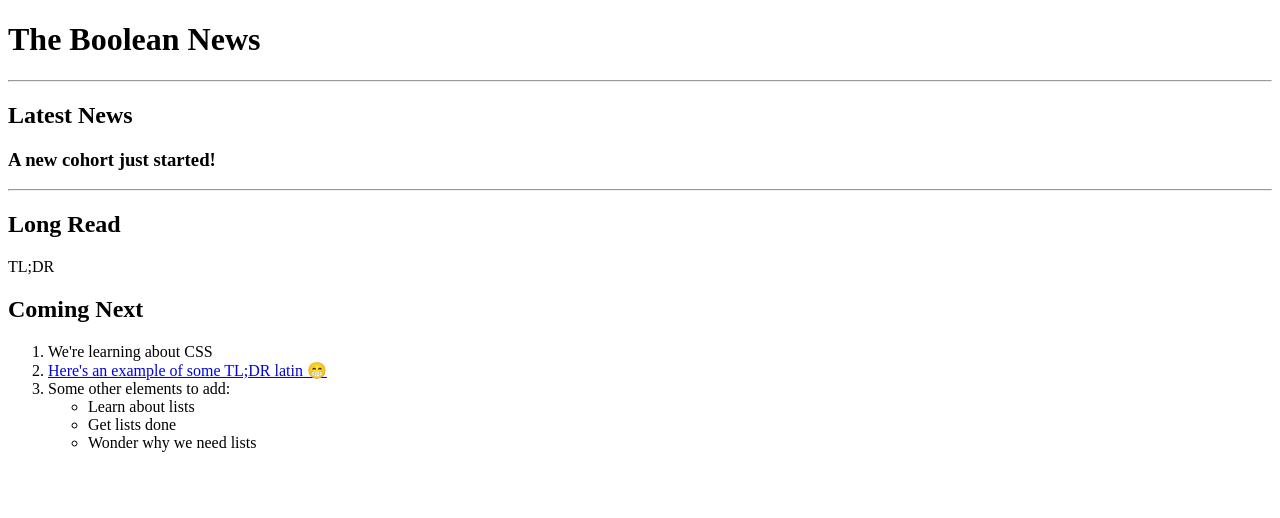
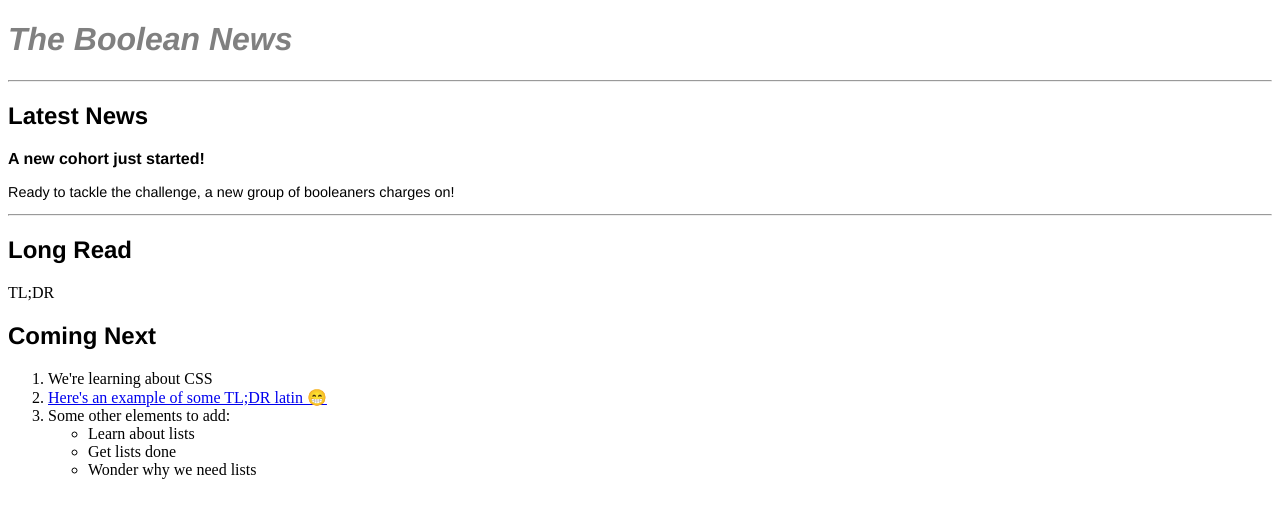
Before and after one commit to brokensythe/boolean-uk-html-boolean-news, a website: page index.html in a window 1280 px wide. Drawn offline with Linux system fonts and the light colour scheme.

Commit message:
Added missing text

```diff
--- a/index.html
+++ b/index.html
@@ -11,7 +11,8 @@
 		<h1>The Boolean News</h1>
 		<hr />
 		<h2>Latest News</h2>
-		<h3>A new cohort just started!</h3>
+    <h3>A new cohort just started!</h3>
+    <p class="cohort">Ready to tackle the challenge, a new group of booleaners charges on!</p>
 		<hr />
 		<h2>Long Read</h2>
     <p>TL;DR</p>
--- a/style.css
+++ b/style.css
@@ -0,0 +1,16 @@
+h1 {
+	color: gray;
+	font: italic normal bold normal 2em Helvetica, Arial, sans-serif;
+}
+
+h2 {
+	font: normal bold normal 1.5em Helvetica, Arial, sans-serif;
+}
+
+h3 {
+	font: normal bold normal 1em Helvetica, Arial, sans-serif;
+}
+
+.cohort {
+	font: 0.9em Helvetica, Arial, sans-serif;
+}
```
